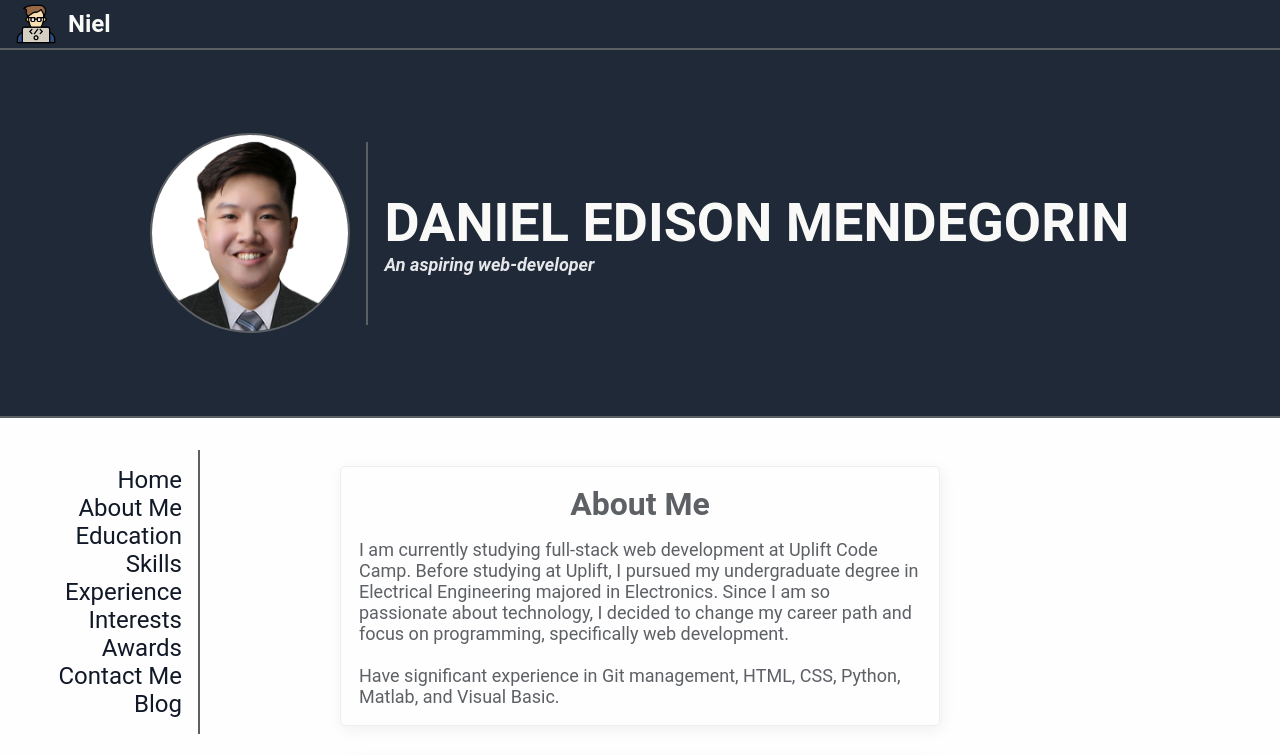
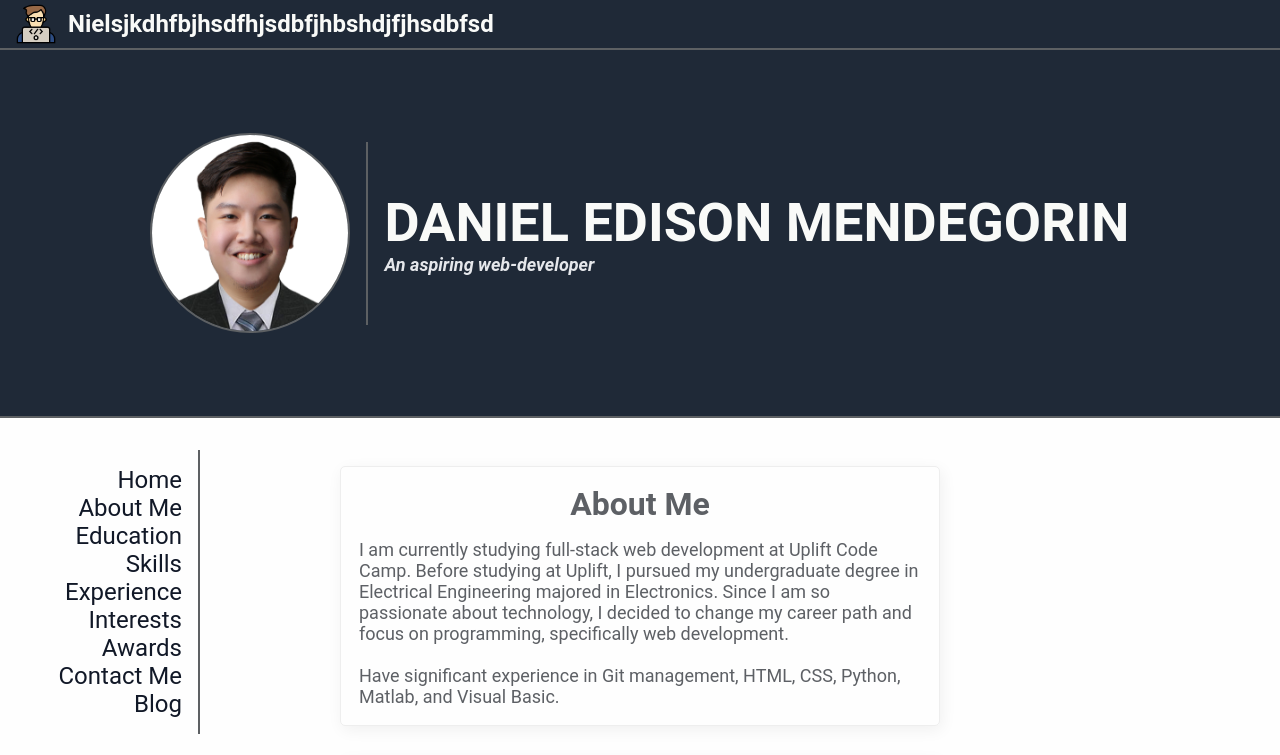
Before and after one commit to Avarice03/web-portfolio, a plain HTML site: page index.html in a window 1280 px wide. Shown: the top 755 px of the page. Drawn offline with Linux system fonts and the light colour scheme.

Commit message:
Update index.html

```diff
--- a/index.html
+++ b/index.html
@@ -14,7 +14,7 @@
     <div id="header">
       <div class="home">
         <img src="./assets/images/coding.png" alt="icon of a web developer">
-        <a href="#">Niel</a>
+        <a href="#">Nielsjkdhfbjhsdfhjsdbfjhbshdjfjhsdbfsd</a>
       </div>
       <div class="hamburger-menu">
         <input id="menu-toggle" type="checkbox">
```
